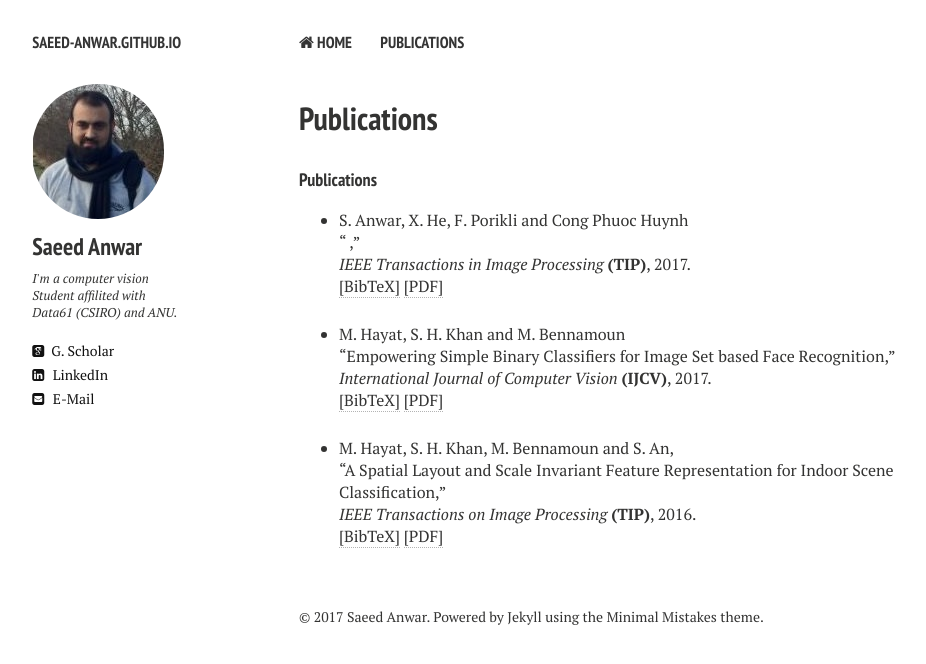
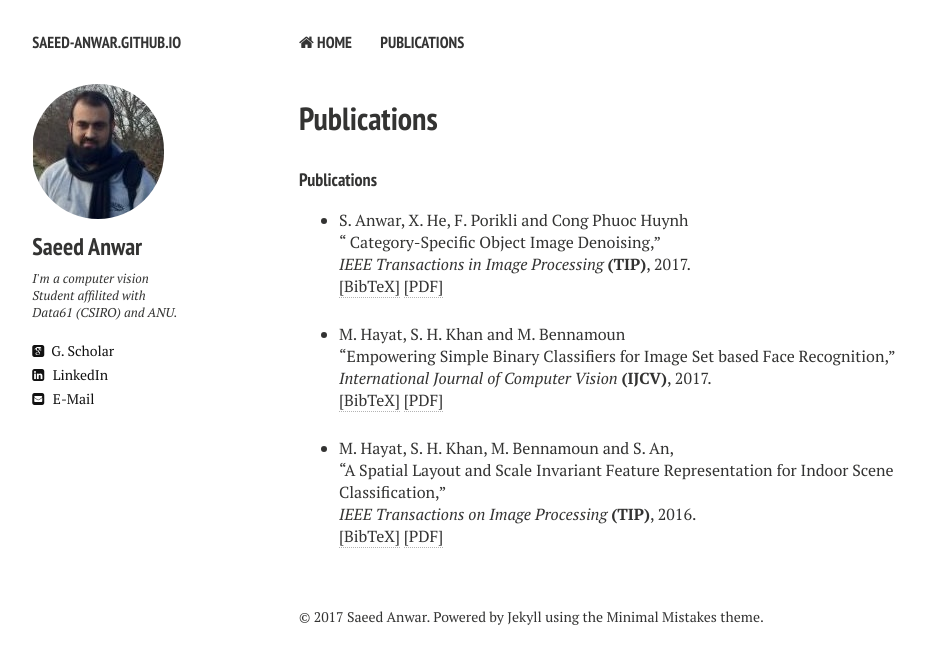
Before and after one commit to saeed-anwar/saeed-anwar.github.io, a Jekyll site: the page built from publications.md, in a window 1280 px wide. Shown: the top 664 px of the page, without its empty margins (21-947 px from the left). Built offline with Jekyll 4.4.1, drawn with Linux system fonts in a browser that asks for light colours; nearby versions of some CDN libraries.

Commit message:
Update publications.html

```diff
--- a/_layouts/publications.html
+++ b/_layouts/publications.html
@@ -91,15 +91,15 @@ div.bibtex pre { font-size: 75%; overflow: auto;  width: 100%; padding: 0em 0em;
 <!-- Item: khan2017forest -->
 <li ><p>
 S. Anwar, X. He, F. Porikli and Cong Phuoc Huynh <br>
-&ldquo; ,&rdquo;<br>
+&ldquo; Category-Specific Object Image Denoising,&rdquo;<br>
 <i>IEEE Transactions in Image Processing </i><b>(TIP)</b>, 2017.
 
 <br />
-<a href="javascript:toggleBibtex('khan2017forest')">[BibTeX]</a>
-<a href="../papers/TGRS17.pdf">[PDF]</a>
+<a href="javascript:toggleBibtex('')">[BibTeX]</a>
+<a href="../papers/TIP17-noise.pdf">[PDF]</a>
 
 </p>
-<div id="bib_khan2017forest" class="bibtex noshow">
+<div id="" class="bibtex noshow">
 <pre>
 @article{khan2017forest,
   author = {Khan, Salman H and He, Xuming and Porikli, Fatih and Bennamoun, Mohammed},
```
